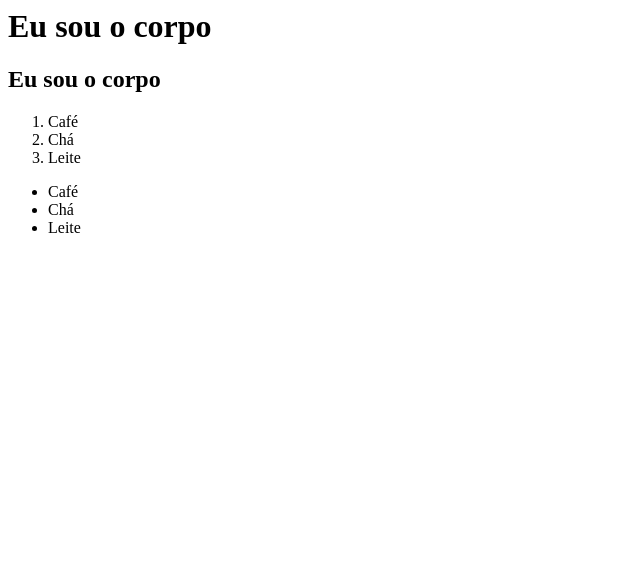
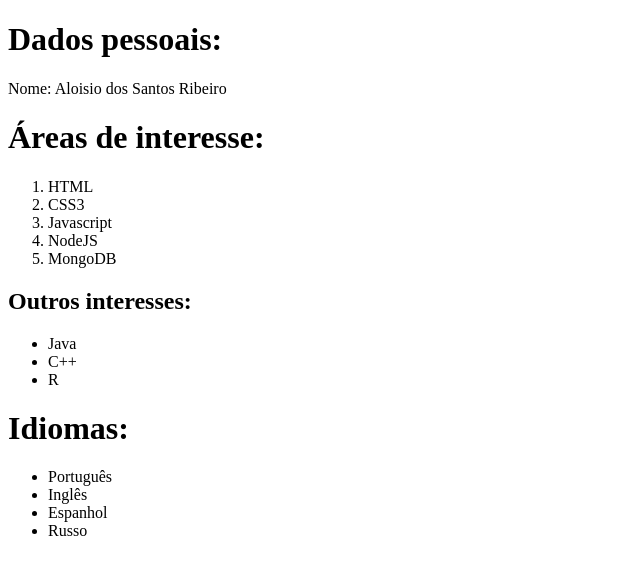
Before and after one commit to aloisioribeiro/aloisioribeiro.github.io, a plain HTML site: page index.html in a window 1280 px wide. Shown: the whole page, without its empty margins (0-640 px from the left). Drawn offline with Linux system fonts and the light colour scheme.

Commit message:
Hello world (#2)
* feature: add index.html

* feature: updated index.html com dados iniciais

```diff
--- a/index.html
+++ b/index.html
@@ -1,21 +1,33 @@
+<!DOCTYPE html>
 <html>
     <head>
         <title>
-            Olá, eu sou a cabeça
+            Currículo
         </title>
     </head>
     <body>
-        <h1>Eu sou o corpo</h1>
-        <h2>Eu sou o corpo</h2>
+        <h1>Dados pessoais:</h1>
+        <p>Nome: Aloisio dos Santos Ribeiro</p>
+        <h1>Áreas de interesse:</h2>
         <ol>
-            <li>Café</li>
-            <li>Chá</li>
-            <li>Leite</li>
+            <li>HTML</li>
+            <li>CSS3</li>
+            <li>Javascript</li>
+            <li>NodeJS</li>
+            <li>MongoDB</li>
         </ol>
+        <h2>Outros interesses:</h2>
         <ul>
-            <li>Café</li>
-            <li>Chá</li>
-            <li>Leite</li>
+            <li>Java</li>
+            <li>C++</li>
+            <li>R</li>
+        </ul>
+        <h1>Idiomas:</h1>
+        <ul>
+            <li>Português</li>
+            <li>Inglês</li>
+            <li>Espanhol</li>
+            <li>Russo</li>
         </ul>
     </body>
 </html>
```
